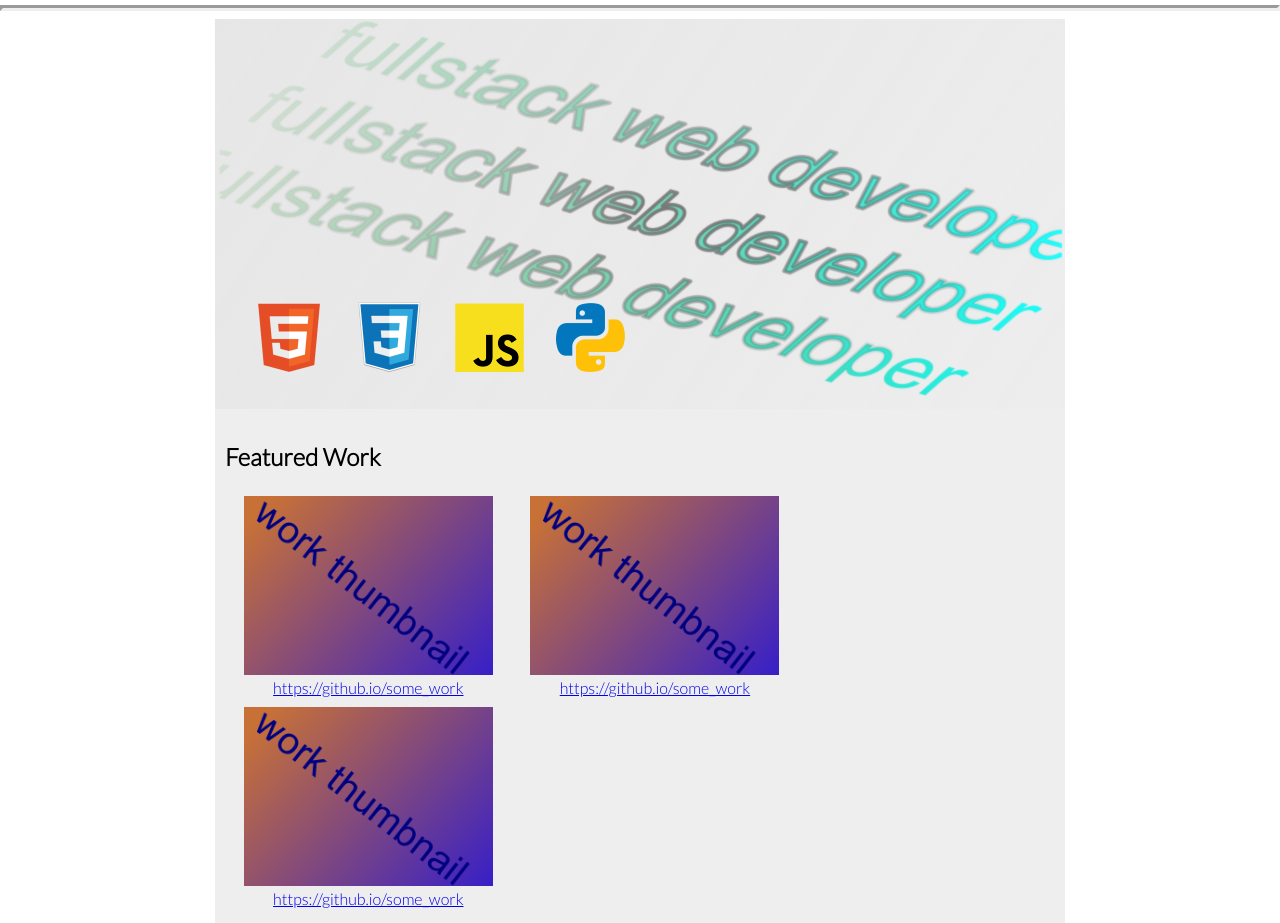
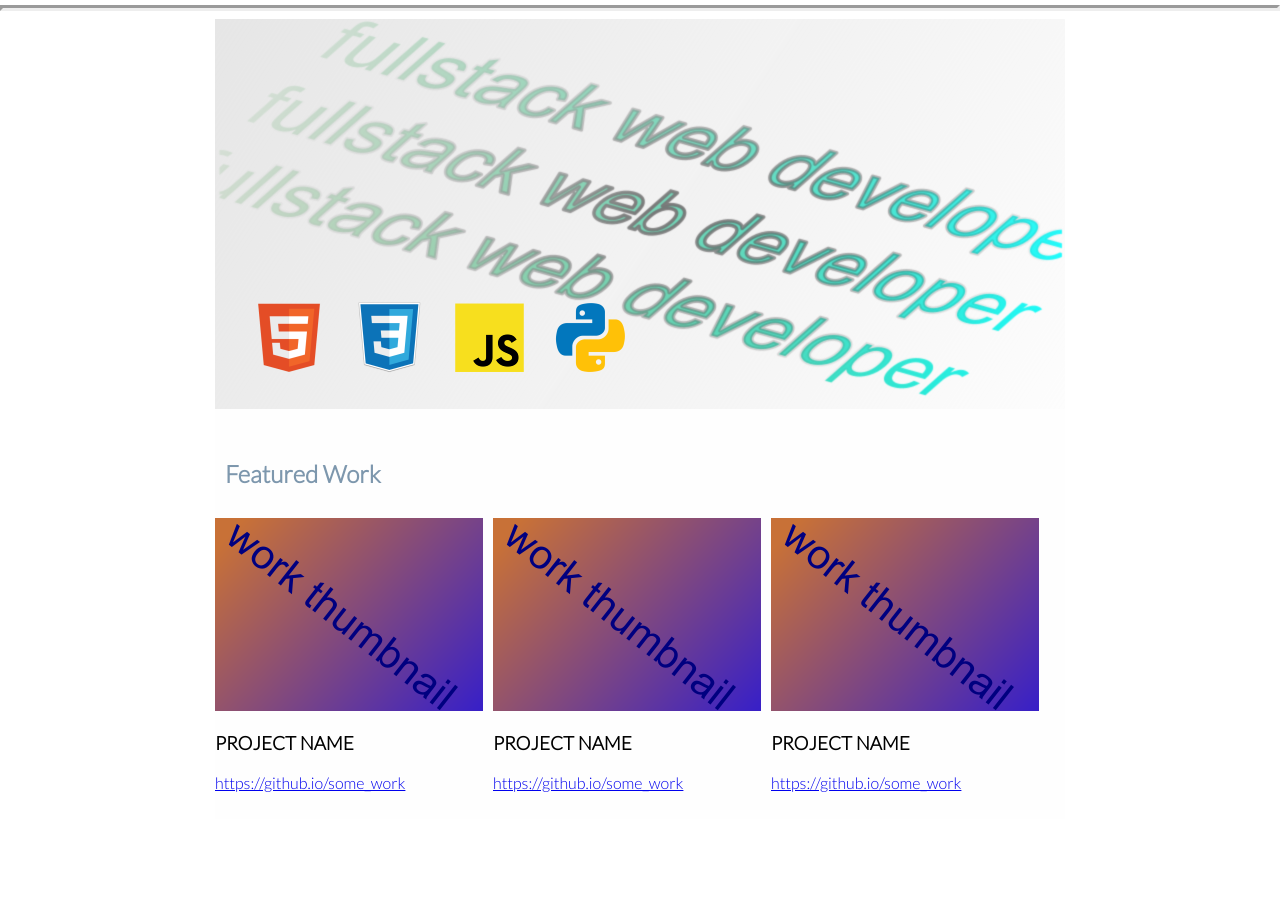
Before and after one commit to geocarlos/porfolio-site, a plain HTML site: page index.html in a window 1280 px wide. Shown: the part 127-1050 px from the top of the page. After the commit the page ends 946 px from the top, so only its background shows below. Drawn offline with Linux system fonts and the light colour scheme.

Commit message:
Add heading in figcaption

```diff
--- a/css/main.css
+++ b/css/main.css
@@ -60,7 +60,7 @@ header h1, header h3 {
 /* Content */
 
 main {
-  background: #eee;
+  background: #fefefe;
   min-height: 100%;
   display: flex;
   flex-wrap: wrap;
@@ -85,16 +85,19 @@ main {
 
 .featured-work {
   margin: 0;
-  padding: 10px;
+}
+
+.featured-heading{
+  padding-left: 10px;
+  color: #7d97ad;
 }
 
 .featured {
   float: left;
   width: 100%;
-  margin: 5px;
-  text-align: center;
+  margin-top: 10px;
 }
 
 .featured img {
-  width: 90%;
+  width: 100%;
 }
--- a/css/responsive.css
+++ b/css/responsive.css
@@ -4,9 +4,12 @@
     margin-right: auto;
     margin-left: auto;
   }
+}
+
+@media screen and (min-width: 750px){
 
   header h1{
-    font-size: 40px;
+    font-size: 35px;
   }
 
   .column{
@@ -22,6 +25,15 @@
   }
 
   .featured{
-    width: 33.33%;
+    margin-right: 10px;
+    width: calc((100% - 20px)/3);
+  }
+
+  picture:last-of-type{
+    margin-right: 0;
+  }
+
+  .featured img{
+    width: 100%;
   }
 }
--- a/index.html
+++ b/index.html
@@ -29,25 +29,30 @@
       <img src="img/site_banner.png" />
     </section>
     <section class="featured-work">
+      <div class="featured-heading">
         <h2>Featured Work</h2>
-      <div class="featured">
-        <picture>
+      </div>
+      <picture class="featured">
         <img src="img/work_thumbnail.png" alt="work thumbnail">
-          <figcaption><a href="#">https://github.io/some_work</a></figcaption>
+        <figcaption>
+          <h3>PROJECT NAME</h3>
+          <a href="#">https://github.io/some_work</a>
+        </figcaption>
       </picture>
-      </div>
-      <div class="featured">
-        <picture>
+      <picture class="featured">
         <img src="img/work_thumbnail.png" alt="work thumbnail">
-          <figcaption><a href="#">https://github.io/some_work</a></figcaption>
+        <figcaption>
+          <h3>PROJECT NAME</h3>
+          <a href="#">https://github.io/some_work</a>
+        </figcaption>
       </picture>
-      </div>
-      <div class="featured">
-        <picture>
+      <picture class="featured">
         <img src="img/work_thumbnail.png" alt="work thumbnail">
-          <figcaption><a href="#">https://github.io/some_work</a></figcaption>
+        <figcaption>
+          <h3>PROJECT NAME</h3>
+          <a href="#">https://github.io/some_work</a>
+        </figcaption>
       </picture>
-      </div>
     </section>
   </main>
   <script src="js/script.js" charset="utf-8"></script>
```
Lines whose indentation alone changed are shown as unchanged.
